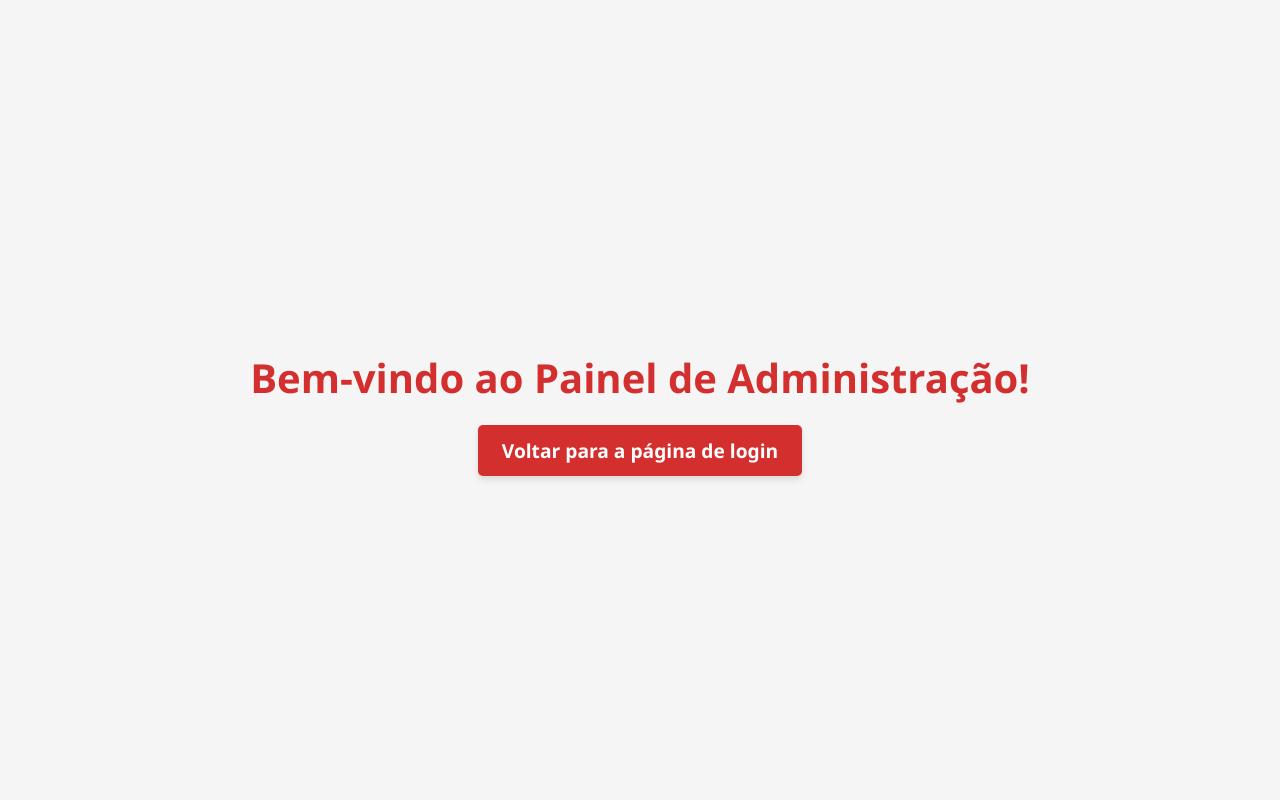
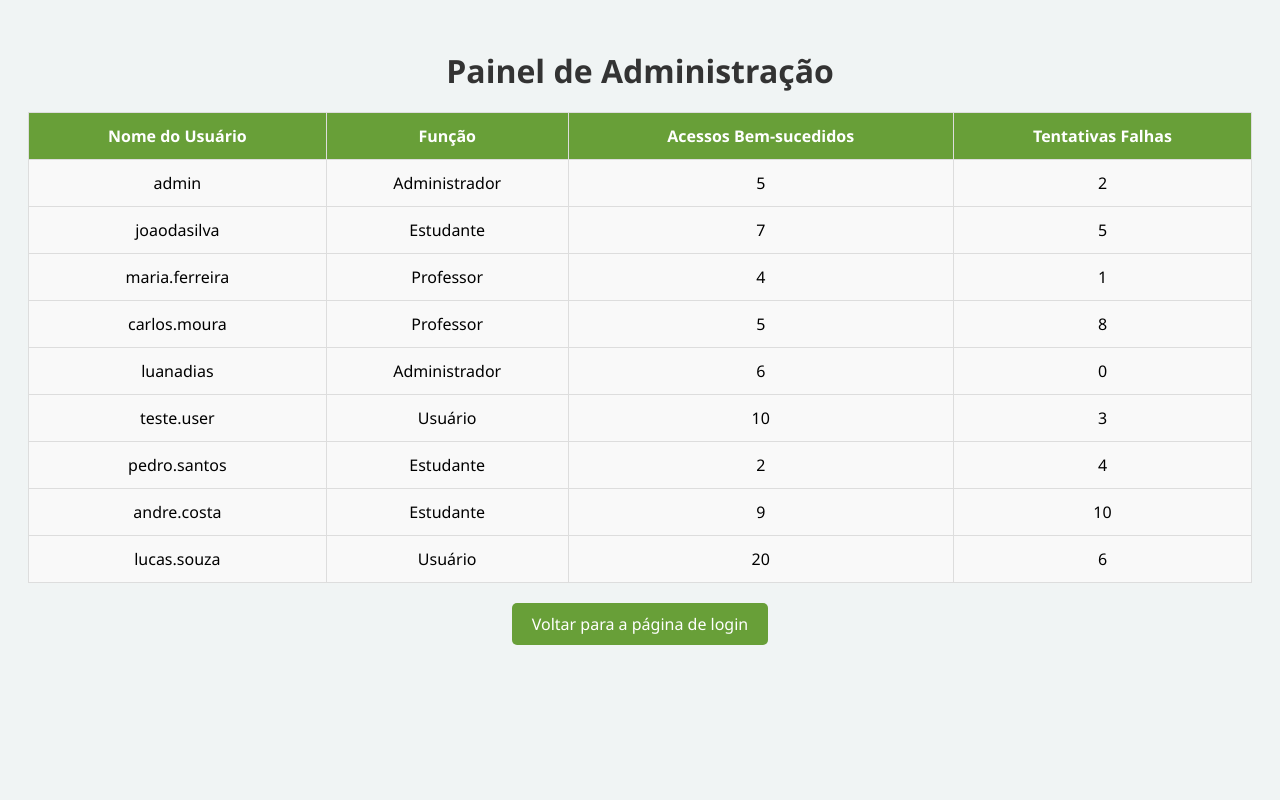
Before and after one commit to luci18530/SegurancaComputacional, a Flask app: page /admin_dashboard in a window 1280 px wide. Run offline with Flask 3, Linux system fonts and the light colour scheme.

Commit message:
feat: add log table exemple

```diff
--- a/CODE/templates/admin_dashboard.html
+++ b/CODE/templates/admin_dashboard.html
@@ -7,50 +7,132 @@
     <style>
         body {
             font-family: 'Segoe UI', Tahoma, Geneva, Verdana, sans-serif;
-            background-color: #f5f5f5;
-            color: #333;
-            margin: 0;
-            padding: 0;
-            display: flex;
-            justify-content: center;
-            align-items: center;
-            height: 100vh;
-            flex-direction: column;
+            background-color: #f0f4f4;
+            padding: 20px;
         }
 
         h1 {
-            color: #d32f2f;
-            font-size: 2.5rem;
+            color: #333;
+            text-align: center;
             margin-bottom: 20px;
         }
 
+        table {
+            width: 100%;
+            border-collapse: collapse;
+            margin-bottom: 20px;
+        }
+
+        table, th, td {
+            border: 1px solid #ddd;
+        }
+
+        th, td {
+            padding: 12px;
+            text-align: center;
+        }
+
+        th {
+            background-color: #689f38;
+            color: white;
+        }
+
+        td {
+            background-color: #f9f9f9;
+        }
+
+        tr:nth-child(even) {
+            background-color: #f2f2f2;
+        }
+
         a.button {
-            background-color: #d32f2f;
+            display: inline-block;
+            padding: 10px 20px;
+            background-color: #689f38;
             color: white;
-            padding: 12px 24px;
             text-decoration: none;
             border-radius: 5px;
-            font-size: 1.2rem;
-            font-weight: bold;
-            transition: background-color 0.3s ease, transform 0.2s ease;
-            box-shadow: 0 4px 6px rgba(0, 0, 0, 0.1);
+            transition: background-color 0.3s ease;
         }
 
         a.button:hover {
-            background-color: #b71c1c;
-            box-shadow: 0 6px 8px rgba(0, 0, 0, 0.2);
-            transform: translateY(-3px);
-        }
-
-        a.button:active {
-            background-color: #9a0007;
-            box-shadow: 0 2px 4px rgba(0, 0, 0, 0.2);
-            transform: translateY(0);
+            background-color: #558b2f;
         }
     </style>
 </head>
 <body>
-    <h1>Bem-vindo ao Painel de Administração!</h1>
-    <a href="{{ url_for('login') }}" class="button">Voltar para a página de login</a>
+    <h1>Painel de Administração</h1>
+
+    <table>
+        <thead>
+            <tr>
+                <th>Nome do Usuário</th>
+                <th>Função</th>
+                <th>Acessos Bem-sucedidos</th>
+                <th>Tentativas Falhas</th>
+            </tr>
+        </thead>
+        <tbody>
+            <!-- Exemplo de dados fake -->
+            <tr>
+                <td>admin</td>
+                <td>Administrador</td>
+                <td>5</td>
+                <td>2</td>
+            </tr>
+            <tr>
+                <td>joaodasilva</td>
+                <td>Estudante</td>
+                <td>7</td>
+                <td>5</td>
+            </tr>
+            <tr>
+                <td>maria.ferreira</td>
+                <td>Professor</td>
+                <td>4</td>
+                <td>1</td>
+            </tr>
+            <tr>
+                <td>carlos.moura</td>
+                <td>Professor</td>
+                <td>5</td>
+                <td>8</td>
+            </tr>
+            <tr>
+                <td>luanadias</td>
+                <td>Administrador</td>
+                <td>6</td>
+                <td>0</td>
+            </tr>
+            <tr>
+                <td>teste.user</td>
+                <td>Usuário</td>
+                <td>10</td>
+                <td>3</td>
+            </tr>
+            <tr>
+                <td>pedro.santos</td>
+                <td>Estudante</td>
+                <td>2</td>
+                <td>4</td>
+            </tr>
+            <tr>
+                <td>andre.costa</td>
+                <td>Estudante</td>
+                <td>9</td>
+                <td>10</td>
+            </tr>
+            <tr>
+                <td>lucas.souza</td>
+                <td>Usuário</td>
+                <td>20</td>
+                <td>6</td>
+            </tr>
+        </tbody>
+    </table>
+
+    <div style="text-align: center;">
+        <a href="{{ url_for('login') }}" class="button">Voltar para a página de login</a>
+    </div>
 </body>
 </html>
```
